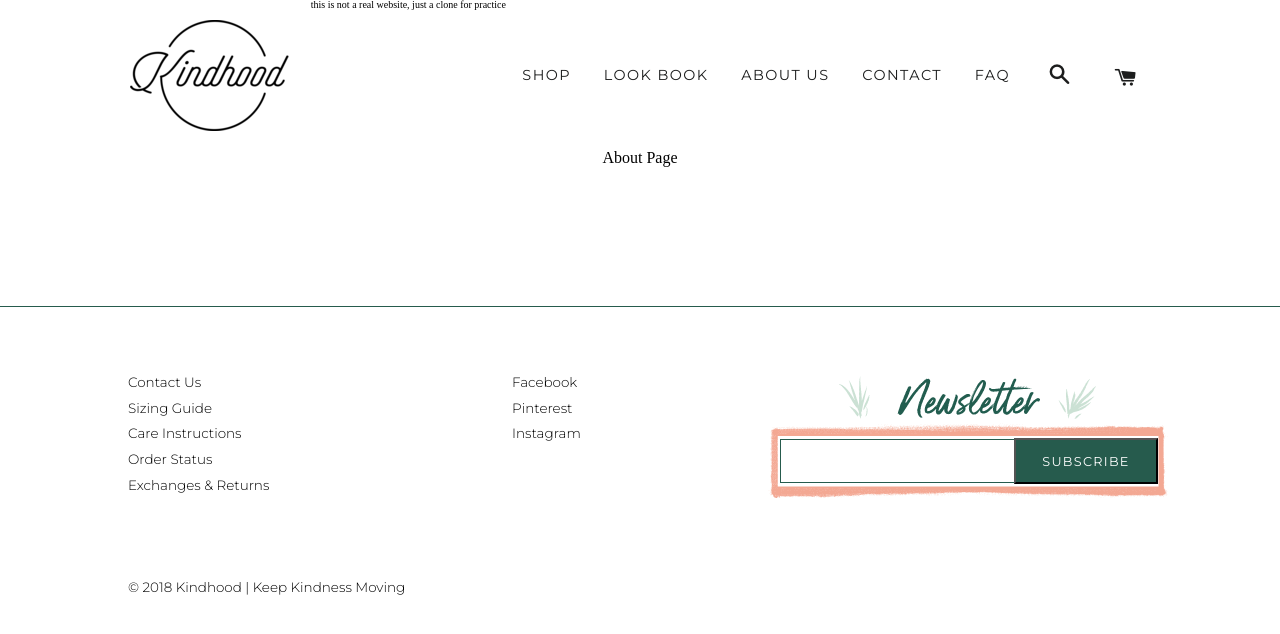
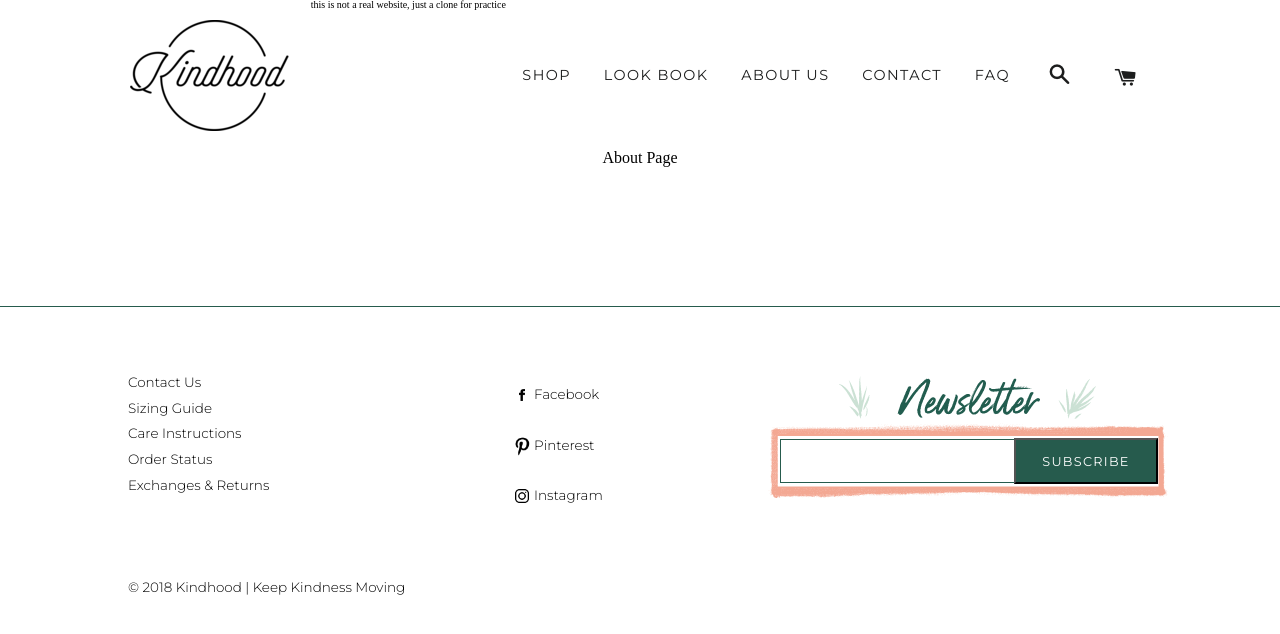
Before and after one commit to timknapp12/kindhood-clone, a React (Create React App) app: page /about in a window 1280 px wide. Shown: the top 634 px of the page. Built offline with nearby package versions, Linux system fonts and the light colour scheme.

Commit message:
social icons

```diff
--- a/src/components/Footer.js
+++ b/src/components/Footer.js
@@ -1,5 +1,8 @@
 import React from 'react';
 import newsletter from '../assets/newsletter_graphic.png';
+import facebook from '../assets/facebook_icon.png';
+import pinterest from '../assets/pinterest_icon.png';
+import insta from '../assets/instagram_icon.png';
 
 
 export default function Footer() {
@@ -19,9 +22,18 @@ export default function Footer() {
                 <span className='footer__final-grid'>© 2018 Kindhood | Keep Kindness Moving</span>
             </div>
             <div className='footer__second-grid' >
-                <span className=''> Facebook </span>
-                <span className=''> Pinterest </span>
-                <span className=''> Instagram </span>
+                <div className='footer__second-grid-social-and-text' >
+                    <img src={facebook} className='social-icon' alt='facebook-icon'/>
+                    <span className=''> Facebook </span>
+                </div>
+                <div className='footer__second-grid-social-and-text' id='pinterest'>
+                    <img src={pinterest} className='social-icon' alt='pinterest-icon'/>
+                    <span className=''> Pinterest </span>
+                </div>
+                <div className='footer__second-grid-social-and-text'id='insta' >
+                    <img src={insta} className='social-icon'  alt='insta-icon'/>
+                    <span className=''> Instagram </span>
+                </div>
             </div>
             <div className='footer__newsletter' >
                 <img className='footer__newsletter__image' alt='newsletter' src={newsletter}/>
--- a/src/styles/_components.scss
+++ b/src/styles/_components.scss
@@ -172,6 +172,26 @@ a:visited {
     -moz-osx-font-smoothing: grayscale;
 }
 
+.footer__second-grid-social-and-text {
+    @include flex;
+    justify-content: flex-start;
+    margin-top: 12px;
+}
+
+.social-icon {
+    width: 20px;
+    height: 20px;
+    margin-right: 2px;
+}
+
+#pinterest {
+    margin-top: 25px;
+}
+
+#insta {
+    margin-top: 25px;
+}
+
 .footer__newsletter {
     grid-area: 3/7;
     position: relative;
--- a/src/styles/main.css
+++ b/src/styles/main.css
@@ -184,6 +184,24 @@ a:visited {
   -webkit-font-smoothing: antialiased;
   -moz-osx-font-smoothing: grayscale; }
 
+.footer__second-grid-social-and-text {
+  display: flex;
+  justify-content: center;
+  align-items: center;
+  justify-content: flex-start;
+  margin-top: 12px; }
+
+.social-icon {
+  width: 20px;
+  height: 20px;
+  margin-right: 2px; }
+
+#pinterest {
+  margin-top: 25px; }
+
+#insta {
+  margin-top: 25px; }
+
 .footer__newsletter {
   grid-area: 3/7;
   position: relative; }
```
